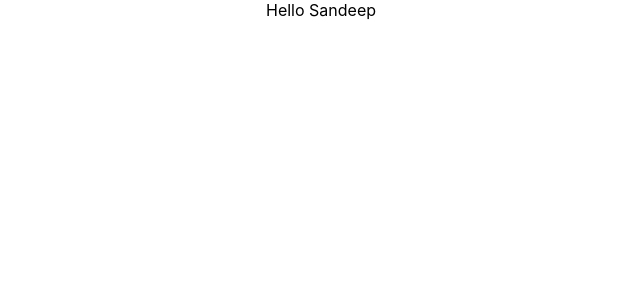
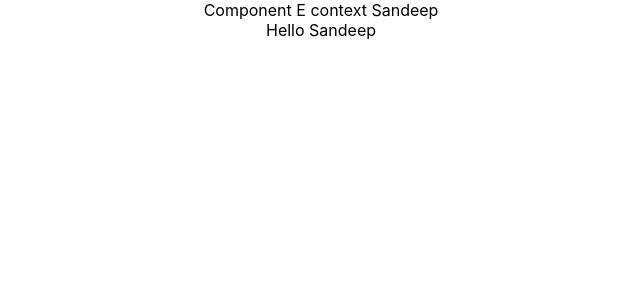
Before and after one commit to SandeepKumar377/code-evolution-tut, a React (Create React App) app: page / in a window 1280 px wide. Shown: the top 300 px of the page, without its empty margins (319-959 px from the left). Built offline with nearby package versions, Linux system fonts and the light colour scheme.

Commit message:
2nd way to use contextAPI

```diff
--- a/src/components/ComponentE.js
+++ b/src/components/ComponentE.js
@@ -1,10 +1,18 @@
 import React, { Component } from 'react'
 import ComponentF from './ComponentF'
+import UserContext from './userContext'
 
 class ComponentE extends Component {
+    static contextType = UserContext
     render() {
-        return <ComponentF/>
+        return (
+            <div>
+                Component E context {this.context}
+                <ComponentF />
+            </div>
+        )
     }
 }
 
+
 export default ComponentE
--- a/src/components/userContext.js
+++ b/src/components/userContext.js
@@ -6,3 +6,5 @@ const UserProvider = UserContext.Provider
 const UserConsumer = UserContext.Consumer
 
 export { UserProvider, UserConsumer}
+
+export default UserContext
```
